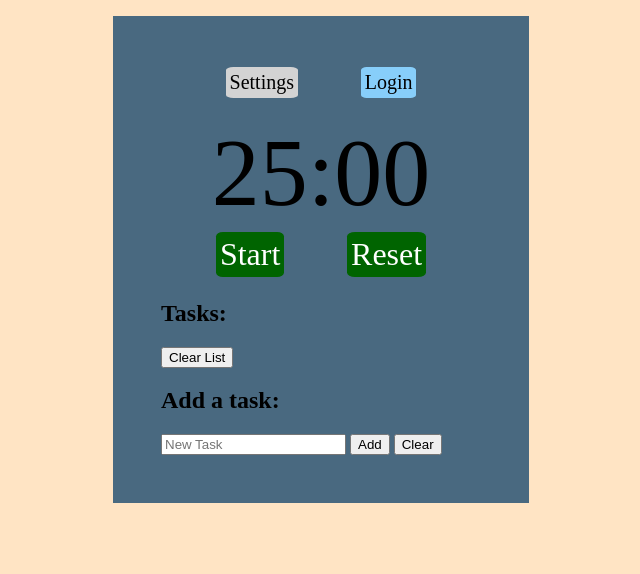
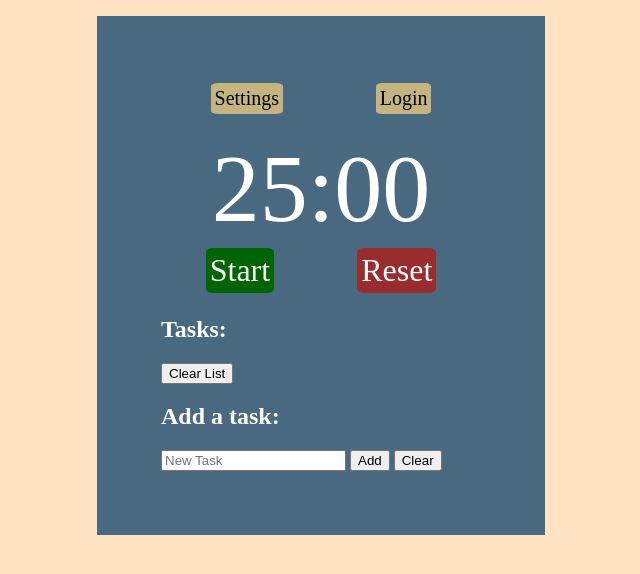
Before and after one commit to arelae/audioTest, a plain HTML site: page index.html in a window 1280 px wide. Shown: the top 574 px of the page, without its empty margins (319-959 px from the left). Drawn offline with Linux system fonts and the light colour scheme.

Commit message:
fix spacing for text boxes

```diff
--- a/styles.css
+++ b/styles.css
@@ -11,7 +11,7 @@ body {
     width: 20rem;
     margin: 0 auto;
     margin-top: 1em;
-    padding: 3rem;
+    padding: 4rem;
 }
 #main {
     display: flex;
@@ -24,6 +24,7 @@ body {
     justify-content: center;
     font-size: 6em;
     margin-top: 1rem;
+    color: white;
 }
 #SettingsLogin {
     display: flex;
@@ -36,15 +37,15 @@ body {
 }
 
 #settings {
-    background-color: lightgrey;
-    margin-right: 10%;
+    background-color: #C4B480;
+    margin: 0 auto;
     border-radius: 10%;
     padding: .25rem;
 }
 
 #login {
-    background-color: lightskyblue;
-    margin-left: 10%;
+    background-color: #C4B480;
+    margin: 0 auto;
     border-radius: 10%;
     padding: .25rem;
 }
@@ -61,15 +62,20 @@ body {
 #start {
     background-color: darkgreen;
     color: white;
-    margin-right: 10%;
+    margin: 0 auto;
     padding: .25rem;
     border-radius: 10%;
 }
 
 #reset {
-    background-color: darkgreen;
+    background-color: #992C2D;
     color: white;
-    margin-left: 10%;
+    margin: 0 auto;
     padding: .25rem;
     border-radius: 10%;
 }
+
+h2{
+    color: white;
+    /* background-color: #C4B480; */
+}
```
